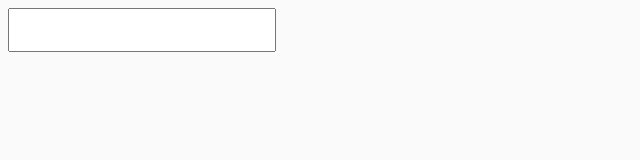
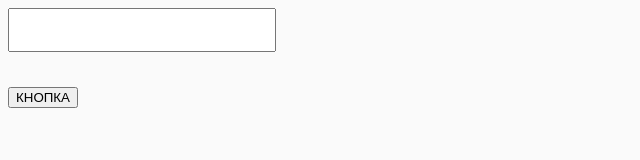
Before and after one commit to Artur-Ned/goit-js-hw-10, a website built with Parcel: page src/index.html in a window 1280 px wide. Shown: the whole page, without its empty margins (0-640 px from the left). Built offline with nearby package versions, Linux system fonts and the light colour scheme.

Commit message:
кнопка проба

```diff
--- a/src/index.html
+++ b/src/index.html
@@ -10,7 +10,7 @@
     <input type="text" id="search-box" />
     <ul class="country-list"></ul>
     <div class="country-info"></div>
-
+    <button class="submit">КНОПКА</button>
     <script src="index.js"></script>
   </body>
 </html>
```
